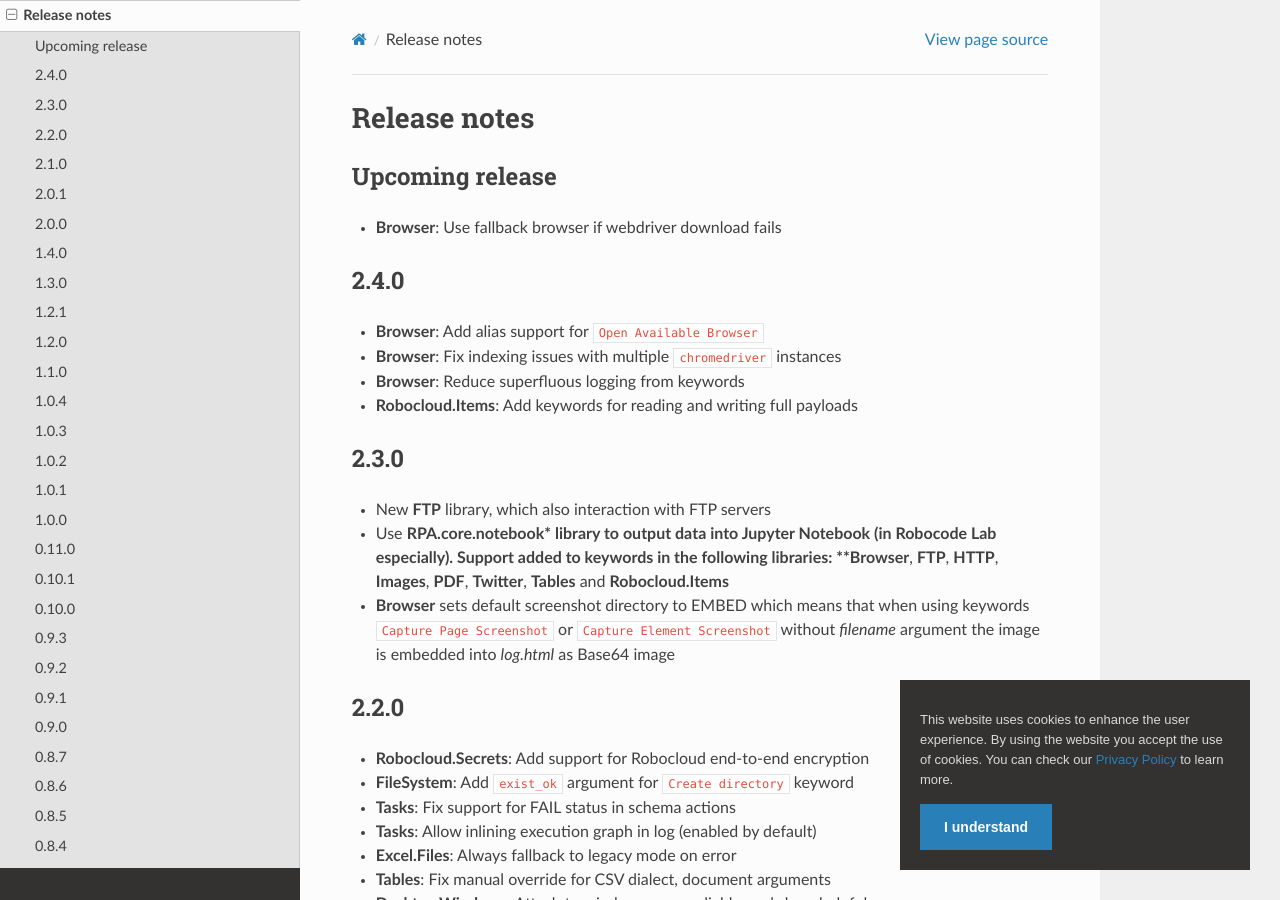
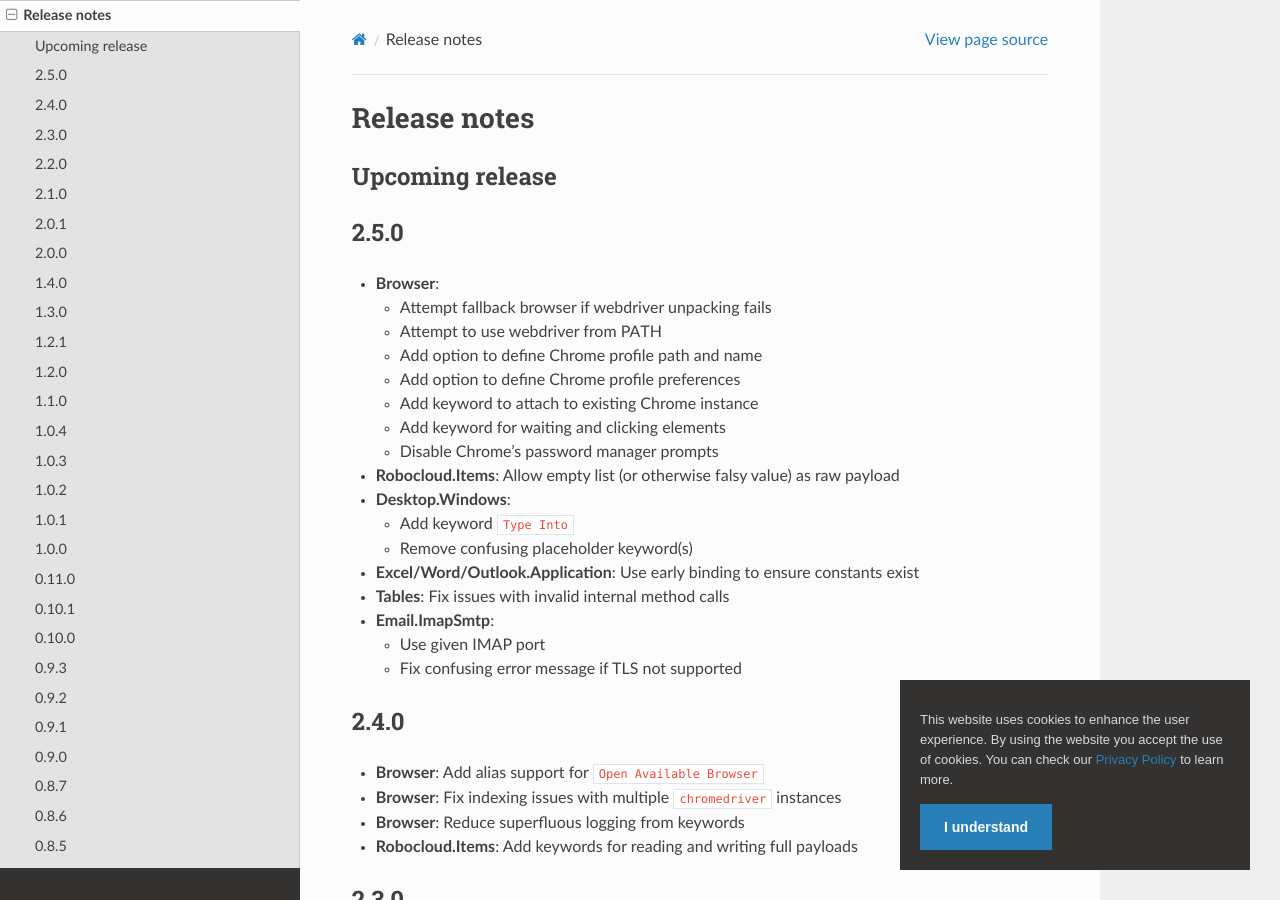
Before and after one commit to coderprovider/Framework-RPA, a Sphinx documentation site: the page built from docs/source/releasenotes.rst, in a window 1280 px wide and 900 px high. Built offline with Sphinx 7.4.7 and the Read the Docs theme 2.0.0, drawn with Linux system fonts in a browser that asks for light colours; pages that are not in the unit, such as notebooks, are missing from menus.

Commit message:
docs: update releasenotes

```diff
--- a/docs/source/releasenotes.rst
+++ b/docs/source/releasenotes.rst
@@ -4,7 +4,31 @@
 Upcoming release
 ----------------
 
-- **Browser**: Use fallback browser if webdriver download fails
+2.5.0
+-----
+
+- **Browser**:
+
+  - Attempt fallback browser if webdriver unpacking fails
+  - Attempt to use webdriver from PATH
+  - Add option to define Chrome profile path and name
+  - Add option to define Chrome profile preferences
+  - Add keyword to attach to existing Chrome instance
+  - Add keyword for waiting and clicking elements
+  - Disable Chrome's password manager prompts
+
+- **Robocloud.Items**: Allow empty list (or otherwise falsy value) as raw payload
+- **Desktop.Windows**:
+
+  - Add keyword ``Type Into``
+  - Remove confusing placeholder keyword(s)
+
+- **Excel/Word/Outlook.Application**: Use early binding to ensure constants exist
+- **Tables**: Fix issues with invalid internal method calls
+- **Email.ImapSmtp**:
+
+  - Use given IMAP port
+  - Fix confusing error message if TLS not supported
 
 2.4.0
 -----
```
